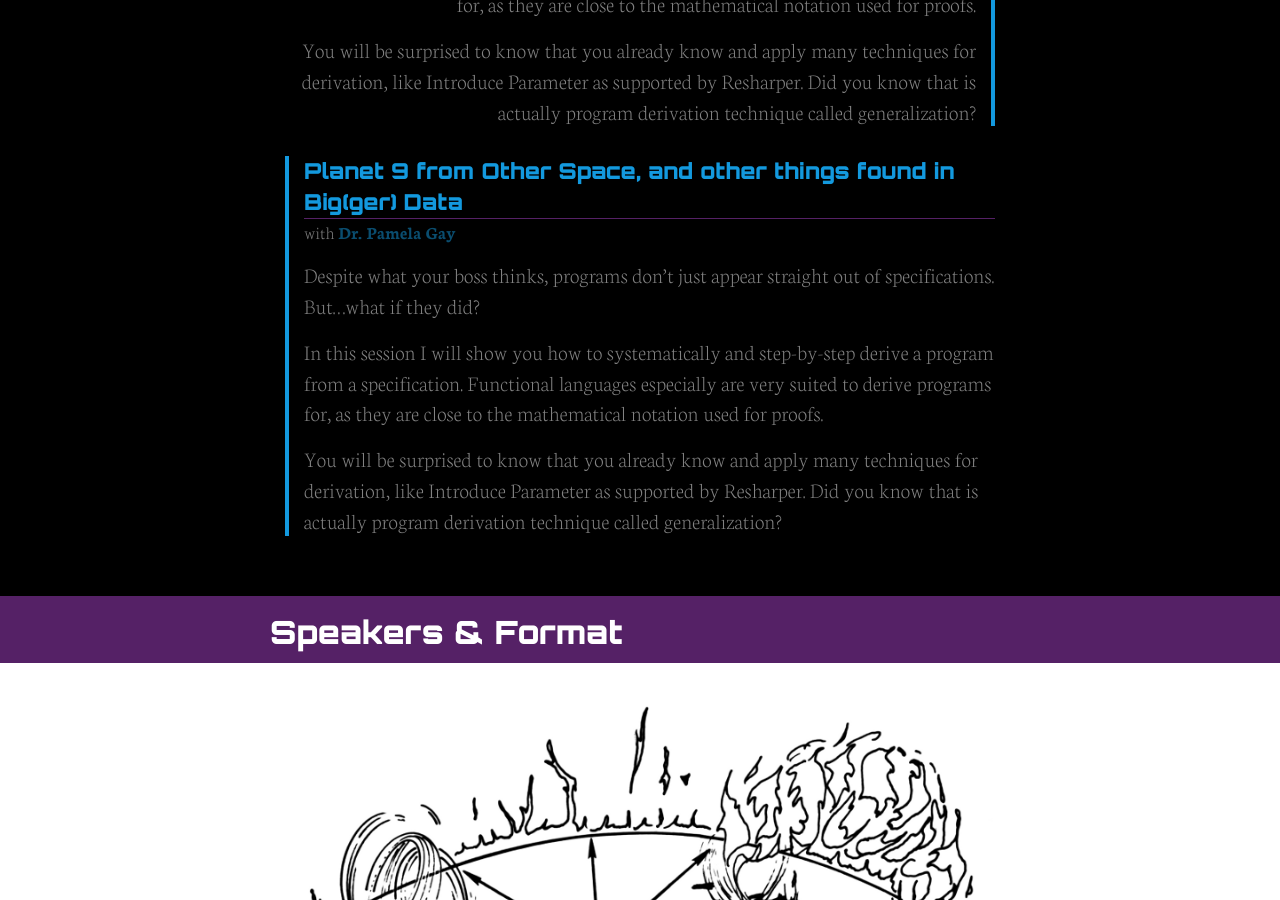
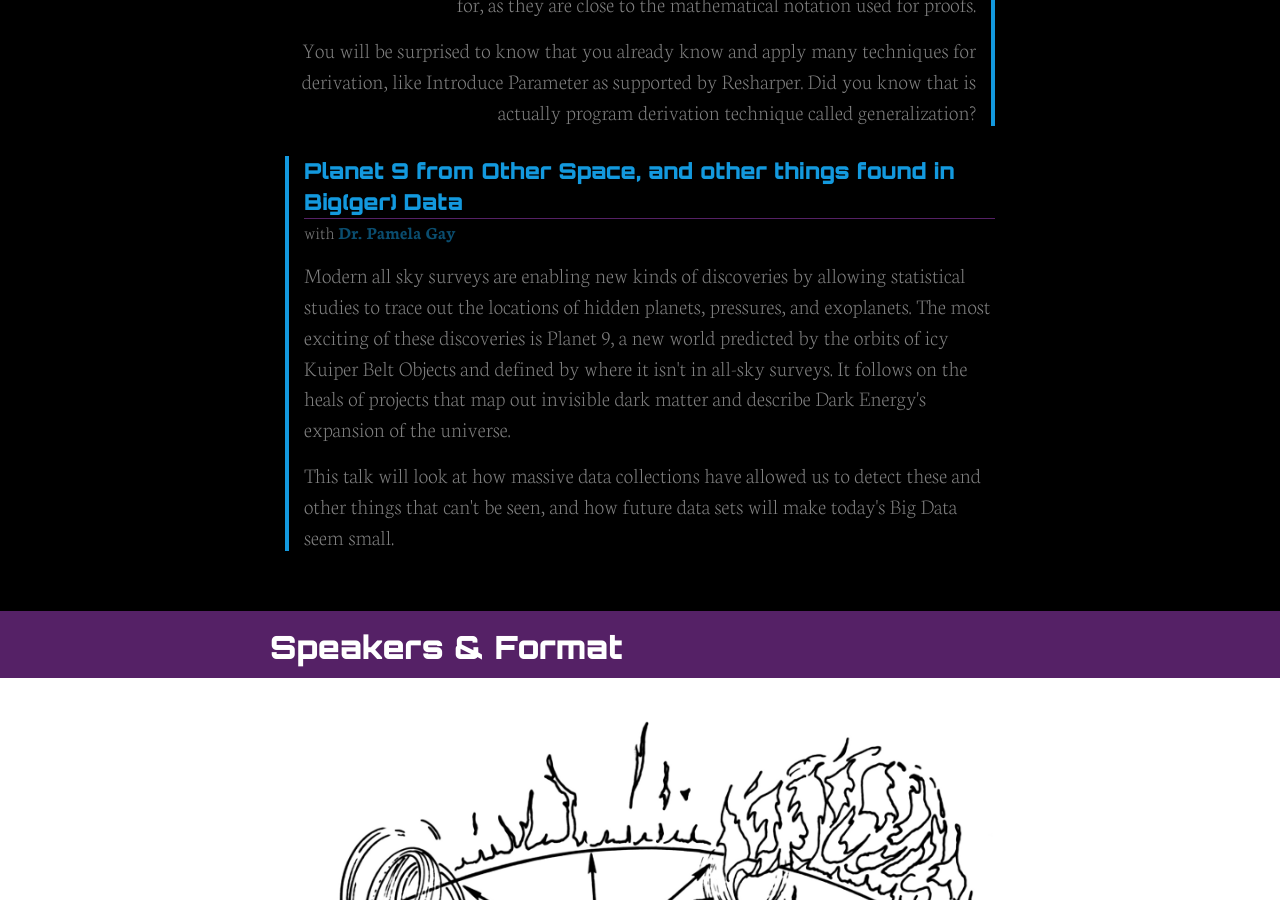
Before and after one commit to maitria/moonconf.org, a Jekyll site: the page built from index.html, in a window 1280 px wide and 900 px high, scrolled down 3348 px. Built offline with Jekyll 4.4.1, drawn with Linux system fonts in a browser that asks for light colours.

Commit message:
update keynote abstract

```diff
--- a/_includes/talks.html
+++ b/_includes/talks.html
@@ -45,7 +45,7 @@
     {% include talk.html
       title='Planet 9 from Other Space, and other things found in Big(ger) Data'
       speaker="Dr. Pamela Gay"
-      description="<p>Despite what your boss thinks, programs don’t just appear straight out of specifications. But…what if they did?</p><p>In this session I will show you how to systematically and step-by-step derive a program from a specification. Functional languages especially are very suited to derive programs for, as they are close to the mathematical notation used for proofs.</p><p>You will be surprised to know that you already know and apply many techniques for derivation, like Introduce Parameter as supported by Resharper. Did you know that is actually program derivation technique called generalization?</p>"
+      description="<p>Modern all sky surveys are enabling new kinds of discoveries by allowing statistical studies to trace out the locations of hidden planets, pressures, and exoplanets. The most exciting of these discoveries is Planet 9, a new world predicted by the orbits of icy Kuiper Belt Objects and defined by where it isn't in all-sky surveys. It follows on the heals of projects that map out invisible dark matter and describe Dark Energy's expansion of the universe.</p><p>This talk will look at how massive data collections have allowed us to detect these and other things that can't be seen, and how future data sets will make today's Big Data seem small.</p>"
       twitter="starstryder"
     %}
   </div>
```
